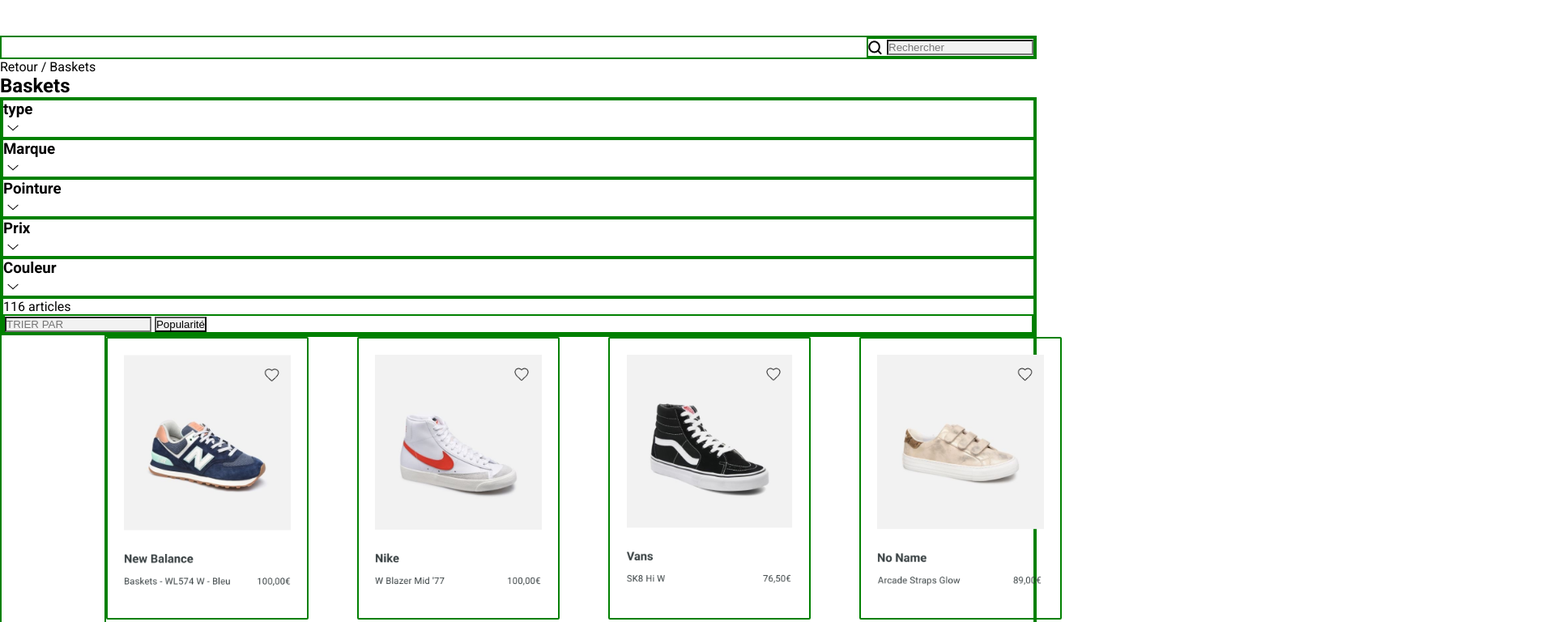
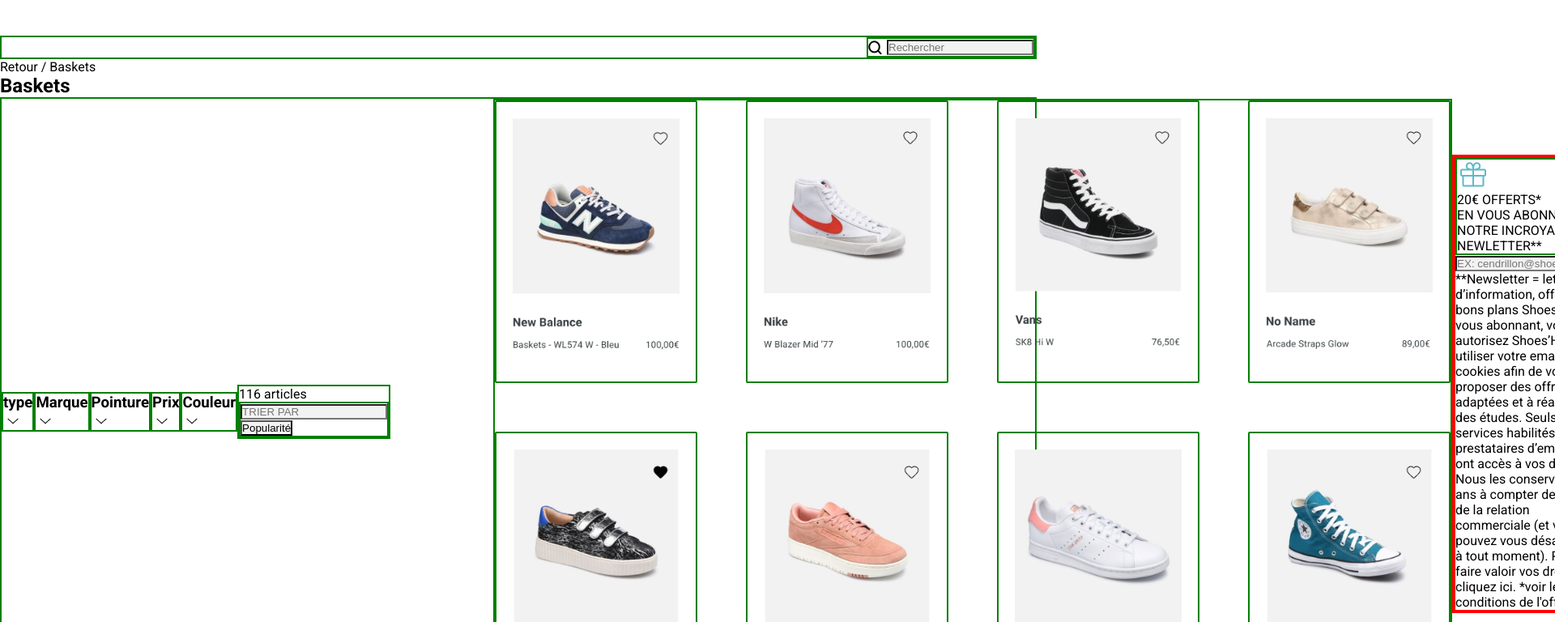
Before and after one commit to NADIA224/Projet-3, a plain HTML site: page choix.html in a window 1280 px wide. Shown: the part 280-1048 px from the top of the page at 81% size, 1920 px wide, since content can reach past the window. Drawn offline with Linux system fonts and the light colour scheme; a script that the page names is missing.

Commit message:
index,style

```diff
--- a/choix.html
+++ b/choix.html
@@ -57,7 +57,7 @@
 
 <p>Retour / Baskets</p>
 <h2>Baskets</h2>
-<div class="filtres">
+<div class="filtres flex">
     <div class="type">
         <h3>type</h3>
         <img src="chevron-down.png" alt="chevron">
--- a/style2.css
+++ b/style2.css
@@ -82,6 +82,12 @@ input{
 
 }
 
+/* section filtres */
+
+.filtres {
+    border-radius: 0,5px black solid;
+}
+
 /* Section BASKETS */
 
 .lesBaskets {
```
